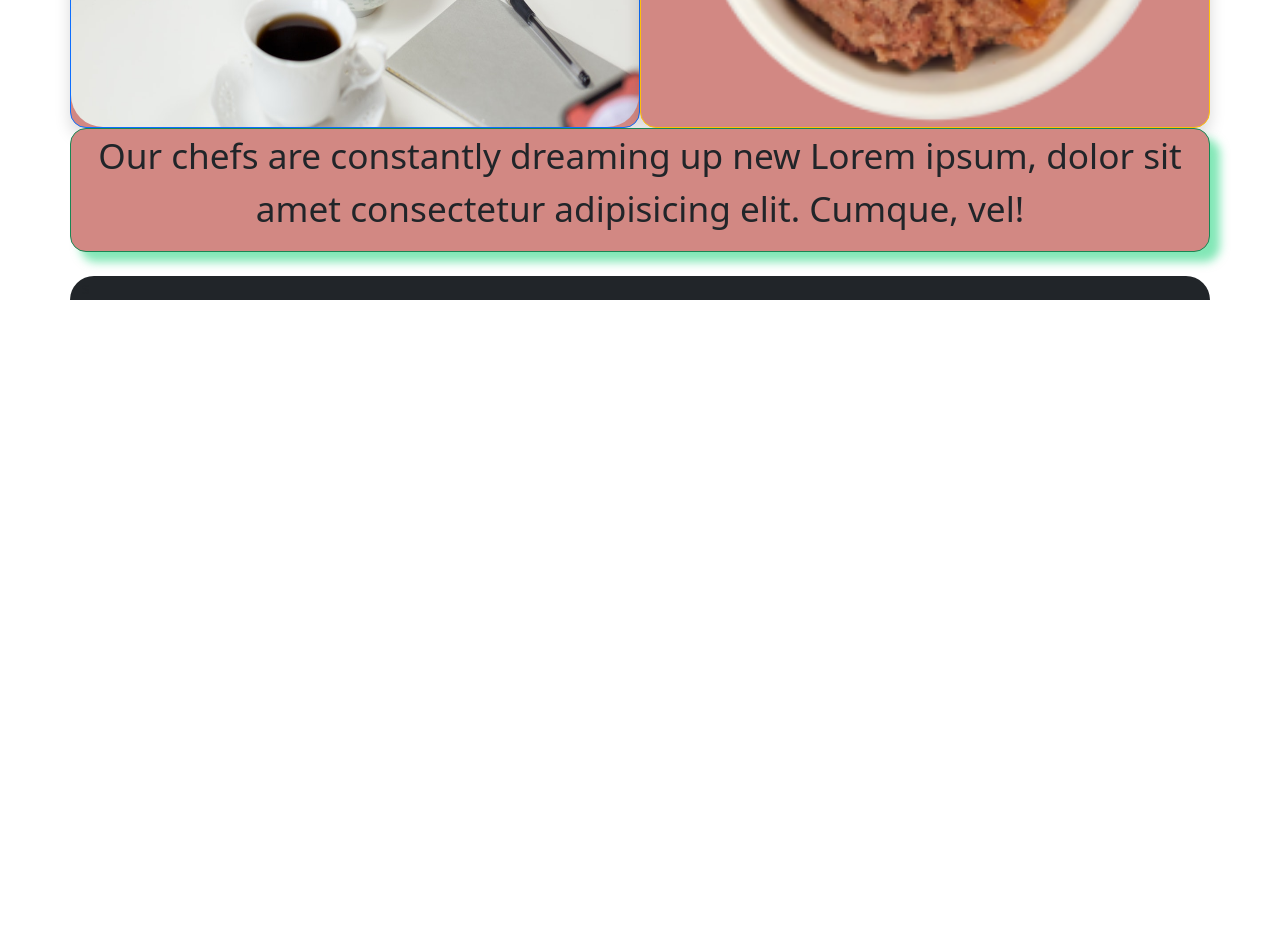
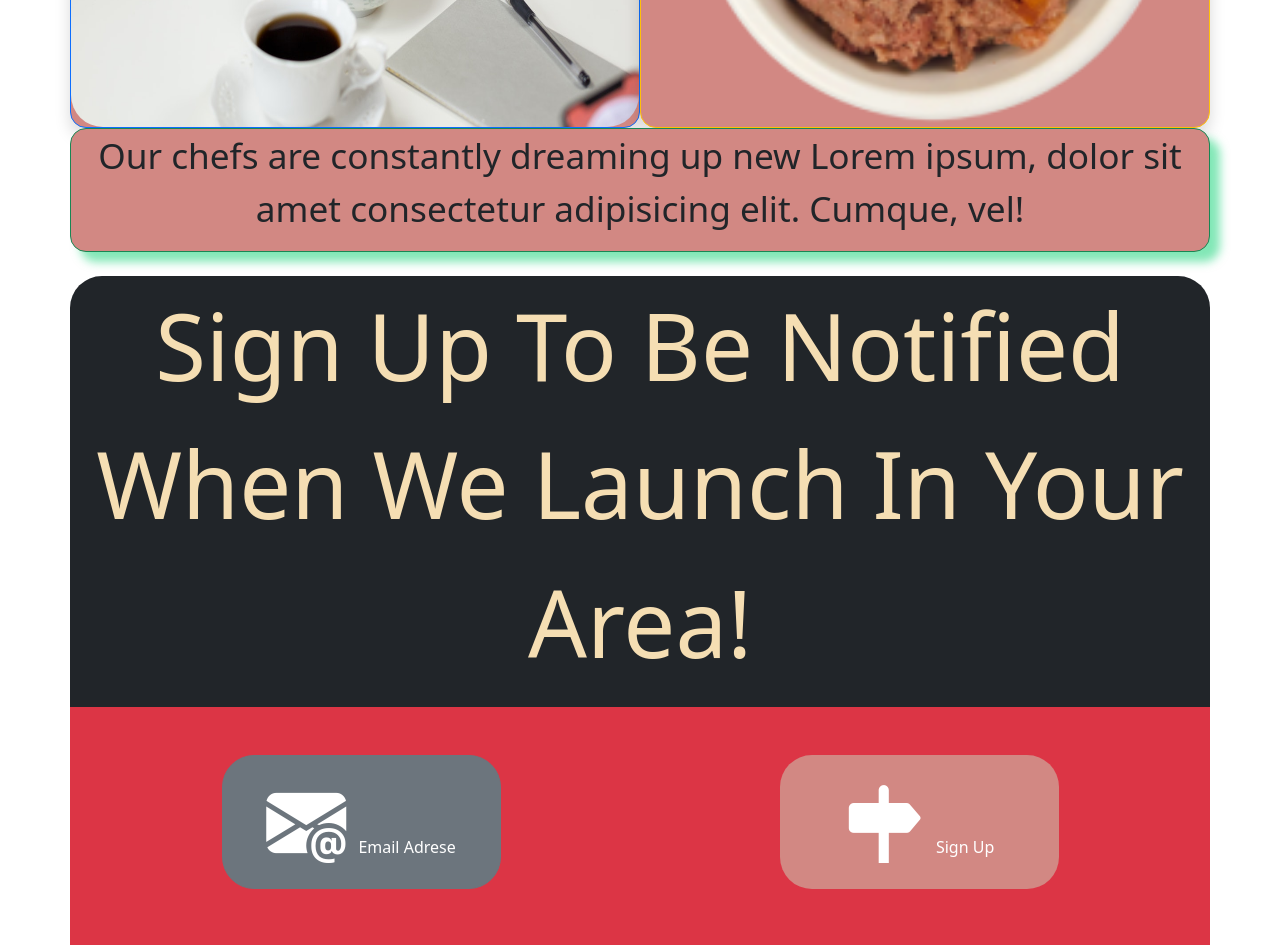
Before and after one commit to aschneiderbuch/c10_Tag_Hund_bootstrap, a plain HTML site: page index.html in a window 1280 px wide. Shown: the part 1631-2576 px from the top of the page. Before the commit the page ends 1931 px from the top, so only its background shows below. Drawn offline with nearby package versions, Linux system fonts and the light colour scheme.

Commit message:
iconsEinbindenUndStylen

```diff
--- a/index.html
+++ b/index.html
@@ -10,6 +10,10 @@
     <!-- bootstrap link zum einbinden -->
     <link href="https://cdn.jsdelivr.net/npm/bootstrap@5.2.3/dist/css/bootstrap.min.css" rel="stylesheet"
         integrity="sha384-rbsA2VBKQhggwzxH7pPCaAqO46MgnOM80zW1RWuH61DGLwZJEdK2Kadq2F9CUG65" crossorigin="anonymous">
+
+        <!-- bootstrap link zum einbinden von icons -->
+        <link rel="stylesheet" href="https://cdn.jsdelivr.net/npm/bootstrap-icons@1.10.3/font/bootstrap-icons.css">
+
 
     <!--  eigene css link drunter, damit es bootstrap überschreiben kann-->
     <link rel="stylesheet" href="./assets/css/style.css">
@@ -128,12 +132,21 @@
 <!-- **************************** footer ************************ -->
 
 <footer class="container bg-dark testBorderRadiusTop">
-s
+
+    <section class="row">
+<p class="testColor text-center text-capitalize">Sign up to be notified when we launch in your area!</p>
+
+<section class="container pt-5 pb-5 d-flex justify-content-around bg-danger ">
+<button class="w-25 col-xxl-6 btn mb-2  btn-secondary rounded-5">
+    <i class="bi me-2 bi-envelope-at-fill" style="font-size: 5rem;"></i>
+    Email Adrese</button>
+<button class=" w-25 col-xxl-6 btn mb-2 backGroundColorTextNebenHund text-white rounded-5">
+    <i class=" bi me-2 bi-signpost-fill" style="font-size: 5rem;"></i>
+    Sign Up</button>
+</section>
 
 
-
-
-
+</section>
 </footer>
 
 
```
